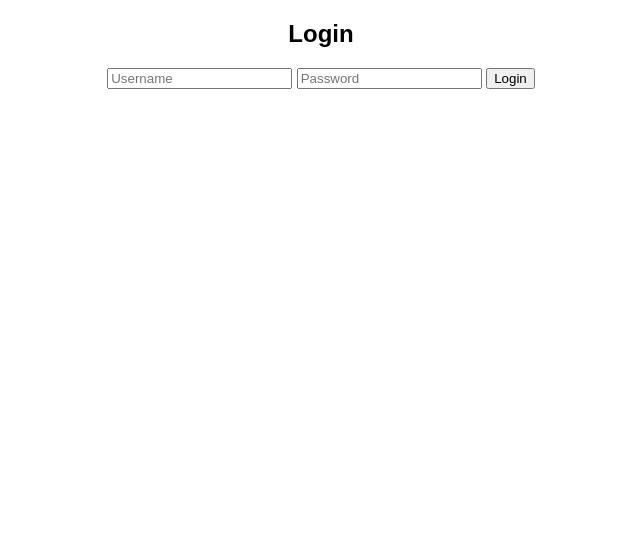
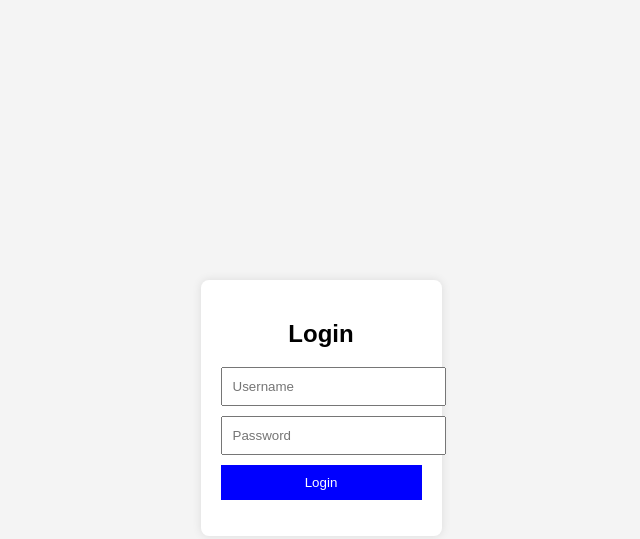
Before and after one commit to SaloniGhurde/TodoApp, a plain HTML site: page login.html in a window 1280 px wide. Shown: the whole page, without its empty margins (319-959 px from the left). Drawn offline with Linux system fonts and the light colour scheme.

Commit message:
Update style.css

```diff
--- a/style.css
+++ b/style.css
@@ -1,4 +1,32 @@
 body {
     font-family: Arial, sans-serif;
+    display: flex;
+    justify-content: center;
+    align-items: center;
+    height: 100vh;
+    background-color: #f4f4f4;
+}
+
+.login-container {
+    background: white;
+    padding: 20px;
+    border-radius: 8px;
+    box-shadow: 0 0 10px rgba(0, 0, 0, 0.1);
     text-align: center;
 }
+
+input {
+    display: block;
+    width: 100%;
+    margin: 10px 0;
+    padding: 10px;
+}
+
+button {
+    width: 100%;
+    padding: 10px;
+    background-color: blue;
+    color: white;
+    border: none;
+    cursor: pointer;
+}
```
